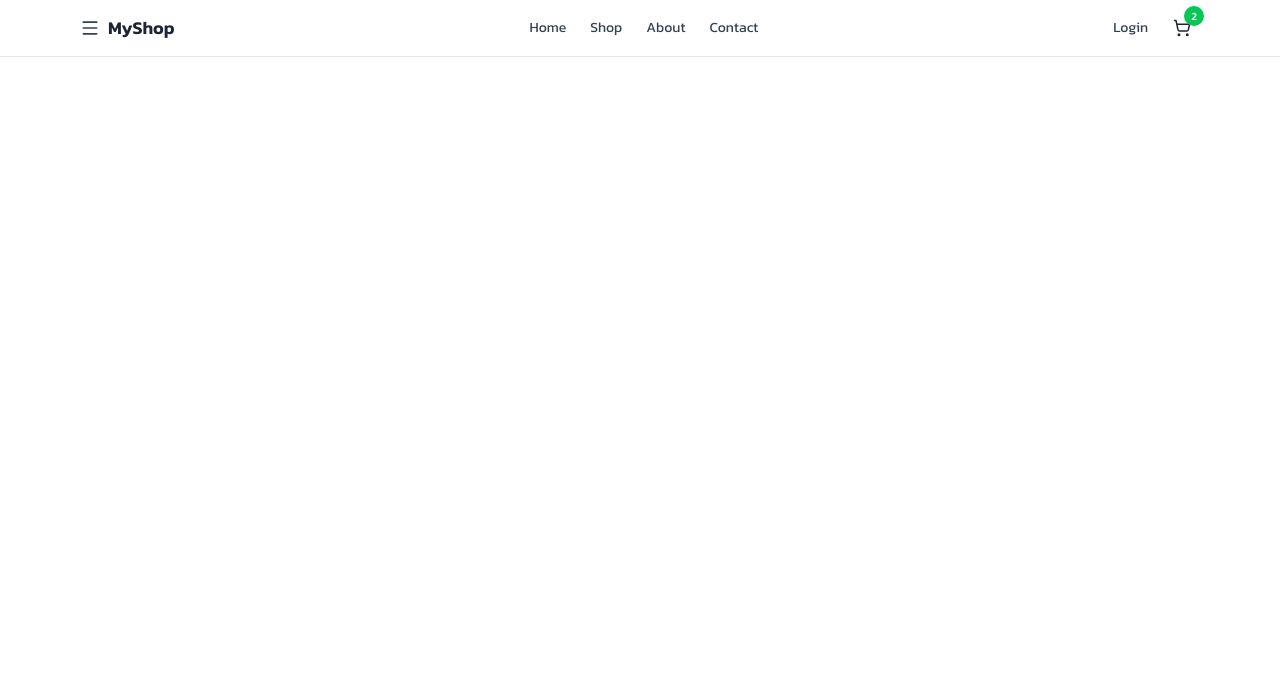
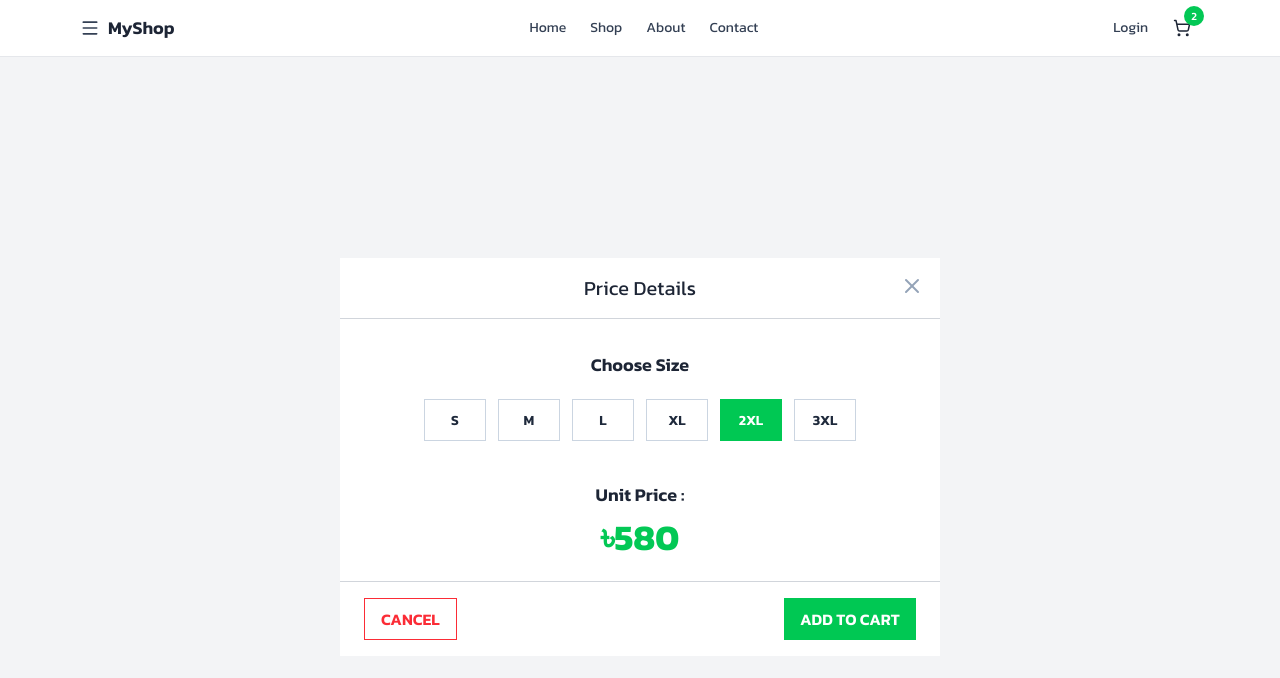
Before and after one commit to findrmeet/ecommerce-cart, a Next.js app: page / in a window 1280 px wide. Shown: the top 678 px of the page. Built offline with nearby package versions, Linux system fonts and the light colour scheme.

Commit message:
added price modal

```diff
--- a/src/app/layout.tsx
+++ b/src/app/layout.tsx
@@ -1,5 +1,6 @@
 import type { Metadata } from "next";
 import "./globals.css";
+import Navbar from "@/components/Navbar";
 
 export const metadata: Metadata = {
   title: "Create Next App",
@@ -13,7 +14,10 @@ export default function RootLayout({
 }>) {
   return (
     <html lang="en">
-      <body className="kanit">{children}</body>
+      <body className="kanit">
+        <Navbar></Navbar>
+        {children}
+      </body>
     </html>
   );
 }
--- a/src/app/page.tsx
+++ b/src/app/page.tsx
@@ -1,12 +1,9 @@
-import Navbar from "@/components/Navbar";
-import ShoppingCart from "@/components/ShoppingCart";
+import PriceDetailsModal from "@/components/PriceDetailsModal";
 
 export default function Home() {
   return (
-    // <div className="flex flex-row-reverse">
-    //   <ShoppingCart />
-    // </div>
-
-    <Navbar/>
+    <div className="min-h-screen flex items-center justify-center bg-gray-100">
+      <PriceDetailsModal />
+    </div>
   );
 }
--- /dev/null
+++ b/src/components/PriceDetailsModal.tsx
@@ -0,0 +1,64 @@
+"use client";
+
+import { useState } from "react";
+import { X } from "lucide-react";
+
+const SIZES = ["S", "M", "L", "XL", "2XL", "3XL"];
+
+export default function PriceDetailsModal() {
+  const [selected, setSelected] = useState("2XL");
+
+  return (
+    <div className="w-150 bg-white text-[#1D2535]">
+      {/* Header */}
+      <div className="relative px-6 py-4 text-center text-xl border-b border-[#D1D5DB]">
+        Price Details
+        <button className="absolute right-4 top-4 text-[#94A3B8] hover:text-black cursor-pointer">
+          <X size={24} />
+        </button>
+      </div>
+
+      {/* Content */}
+      <div className="px-6 text-center pt-8 pb-6">
+        <p className="mb-5 font-semibold text-lg">Choose Size</p>
+
+        <div className="flex justify-center gap-3 mb-10">
+          {SIZES.map((size) => {
+            const active = selected === size;
+
+            return (
+              <button
+                key={size}
+                onClick={() => setSelected(size)}
+                className={`h-10.5 w-15.5 text-[14px] font-semibold transition cursor-pointer
+                  ${
+                    active
+                      ? "bg-[#00C853] text-white"
+                      : "border border-[#CBD5E1] text-[#1E293B] hover:border-gray-400"
+                  }`}
+              >
+                {size}
+              </button>
+            );
+          })}
+        </div>
+
+        <div className="mt-6">
+          <p className="mb-2 font-semibold text-lg">Unit Price :</p>
+          <p className="text-4xl font-bold text-[#03C855]">৳580</p>
+        </div>
+      </div>
+
+      {/* Footer */}
+      <div className="flex justify-between px-6 py-4 border-t border-[#D1D5DB]">
+        <button className="py-2 px-4 border border-red-500 text-red-500 font-semibold hover:bg-red-50 transition cursor-pointer">
+          CANCEL
+        </button>
+
+        <button className="py-2 px-4 bg-[#00C853] text-white font-semibold hover:brightness-95 transition cursor-pointer">
+          ADD TO CART
+        </button>
+      </div>
+    </div>
+  );
+}
```
